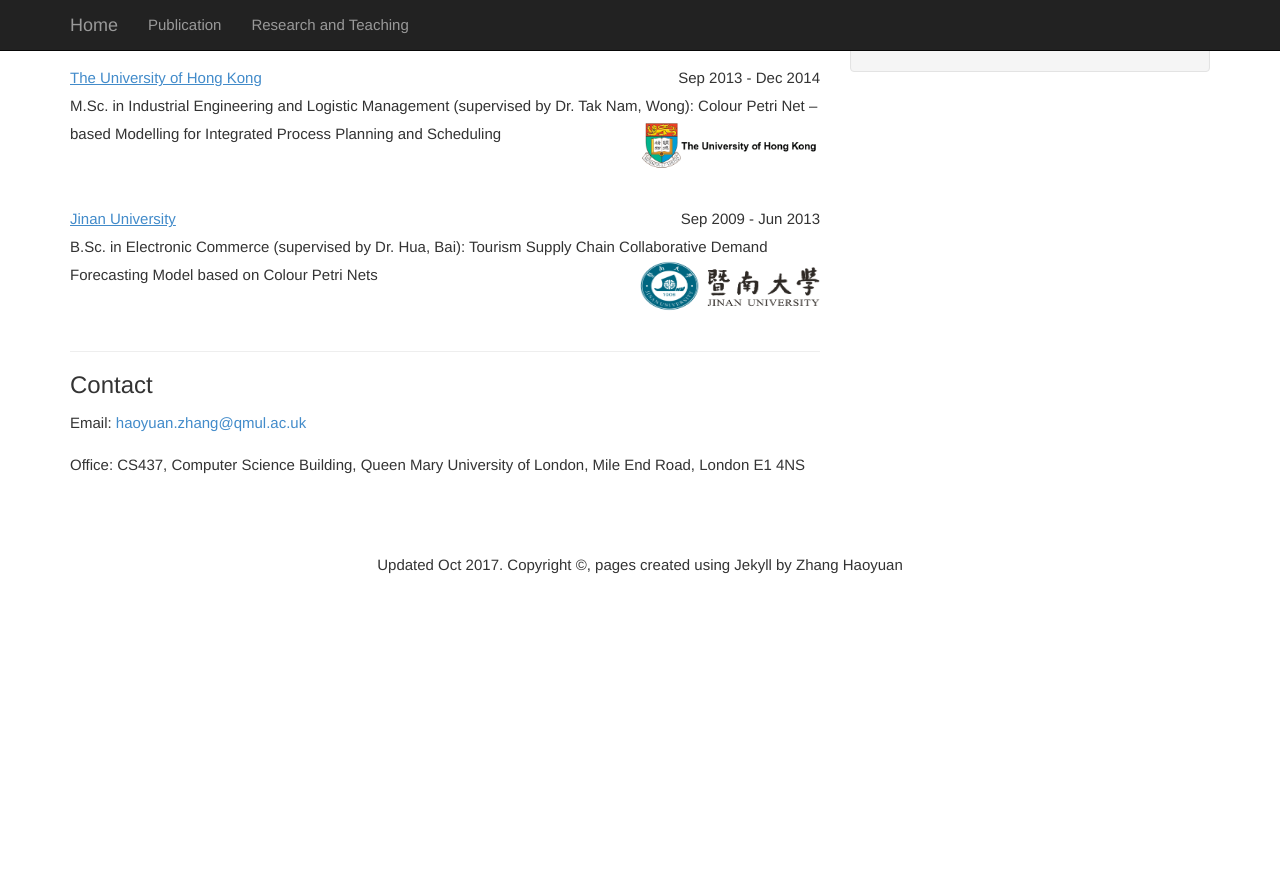
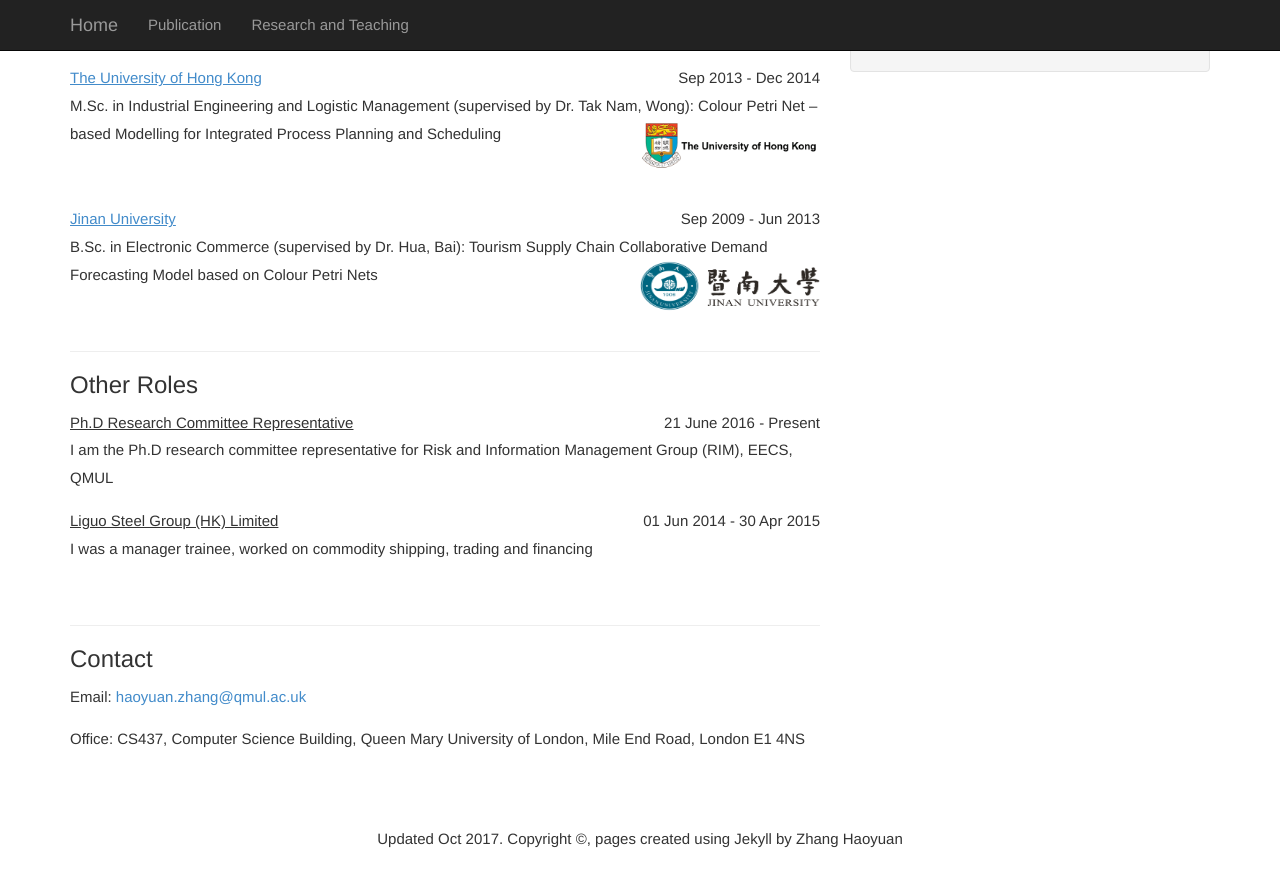
Before and after one commit to july0905/haoyuanzhang1990.github.io, a Jekyll site: the page built from index.html, in a window 1280 px wide and 900 px high, scrolled down 738 px. Shown: the top 887 px of the window. Built offline with Jekyll 4.4.1, drawn with Linux system fonts in a browser that asks for light colours; the list of posts is cut into pages by our own code; before the commit the page ends 1364 px from its top, so only the background shows below that.

Commit message:
Update index.html

```diff
--- a/index.html
+++ b/index.html
@@ -78,6 +78,21 @@ Railway Maintenance Decision Making
 
 <p>&nbsp;</p>
 
+
+<hr>
+<h3>Other Roles</h3>
+<p style="text-align:left;">
+  <u>Ph.D Research Committee Representative</u><span style="float:right;">21 June 2016 - Present</span>
+<br>I am the Ph.D research committee representative for Risk and Information Management Group (RIM), EECS, QMUL
+</p>
+
+<p style="text-align:left;">
+  <u>Liguo Steel Group (HK) Limited</u><span style="float:right;">01 Jun 2014 - 30 Apr 2015</span>
+<br>I was a manager trainee, worked on commodity shipping, trading and financing
+</p>
+<p>&nbsp;</p>
+
+
 <hr>
 <h3>Contact</h3>
 <p>Email: <a href="mailto:haoyuan.zhang@qmul.ac.uk">haoyuan.zhang@qmul.ac.uk</a>  </p>
```
